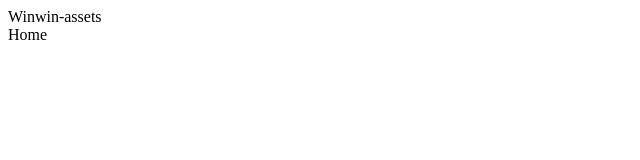
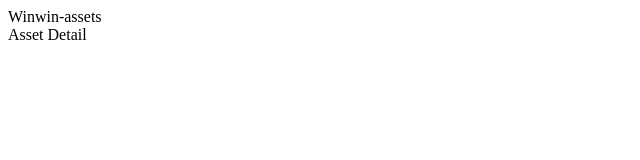
Before and after one commit to romncn/WinWin-Assets_Web, a React (Create React App) app: page /asset/1 in a window 1280 px wide. Shown: the top 160 px of the page, without its empty margins (0-640 px from the left). Built offline with nearby package versions, Linux system fonts and the light colour scheme.

Commit message:
create asset detail page

```diff
--- a/src/App.tsx
+++ b/src/App.tsx
@@ -1,6 +1,9 @@
 import React from "react";
 import { BrowserRouter as Router, Switch, Route } from "react-router-dom";
 import Layout from "./components/components/Layout";
+
+//Page
+import AssetDetail from "./views/AssetDetail"
 
 const App: React.FC = () => {
   return (
@@ -12,9 +15,8 @@ const App: React.FC = () => {
               {/* <About /> */}
               <div>About</div>
             </Route>
-            <Route path="/users">
-              {/* <Users /> */}
-              <div>Users</div>
+            <Route path="/asset/:name">
+              <AssetDetail />
             </Route>
             <Route path="/">
               <div>Home</div>
--- /dev/null
+++ b/src/views/AssetDetail.tsx
@@ -0,0 +1,10 @@
+import React from "react";
+import { useParams } from "react-router-dom";
+
+const AssetDetail: React.SFC = (props) => {
+  let { name } = useParams();
+  //   console.log("name", (name+"").replace("_", " "));
+  return <div>Asset Detail</div>;
+};
+
+export default AssetDetail;
```
